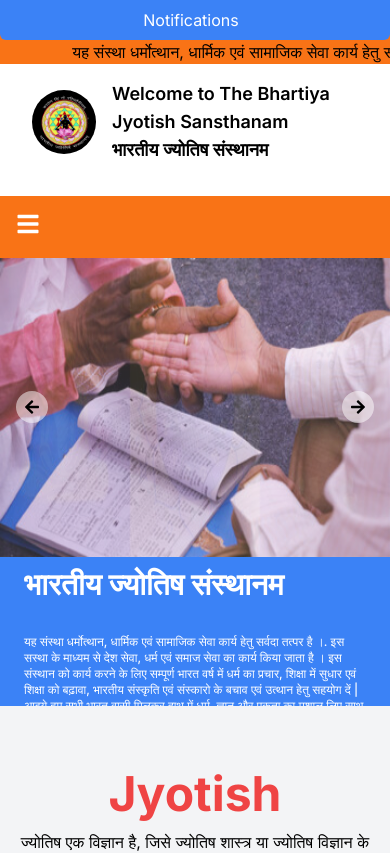
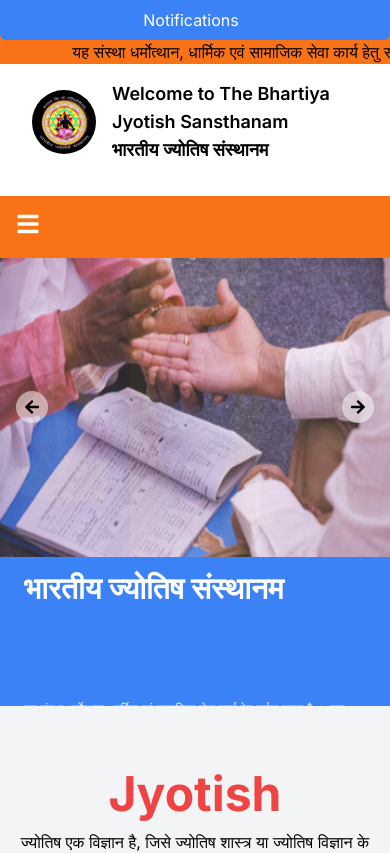
Before and after one commit to Nits-K/BharatJyotish, a Next.js app: page / in a window 390 px wide. Shown: the top 853 px of the page. Built offline with nearby package versions, Linux system fonts and the light colour scheme.

Commit message:
adjusted slider

```diff
--- a/src/app/(pages)/Slider.jsx
+++ b/src/app/(pages)/Slider.jsx
@@ -57,23 +57,35 @@
         </button>
       </div>
 
-      {/* Text Container */}
-      <div className="w-full lg:w-1/4 h-1/3 lg:h-full  bg-blue-500 px-6 py-2 pt-0 flex flex-col justify-center overflow-hidden">
-        <h2 className="text-3xl sm:text-2xl text-white font-bold mb-4">भारतीय ज्योतिष संस्थानम</h2>
+<div className="w-full lg:w-1/4 h-1/3 lg:h-full bg-blue-500 px-6 py-2 pt-0 flex flex-col justify-center overflow-hidden">
+  <h2 className="text-3xl text-nowrap sm:text-2xl pt-2 text-white font-bold mb-4">भारतीय ज्योतिष संस्थानम</h2>
   <div className="relative h-1/2 w-full">
     <div className="absolute inset-0 flex flex-col items-center justify-start">
-            <p className="mb-4 my-4 text-white text-xs sm:text-base font-medium">
-              यह संस्था धर्मोत्थान, धार्मिक एवं सामाजिक सेवा कार्य हेतु सर्वदा
-              तत्पर है ।. इस सस्था के माध्यम से देश सेवा, धर्म एवं समाज सेवा का
-              कार्य किया जाता है । इस संस्थान को कार्य करने के लिए सम्पूर्ण भारत
-              वर्ष में धर्म का प्रचार, शिक्षा में सुधार एवं शिक्षा को बढ़ावा,
-              भारतीय संस्कृति एवं संस्कारो के बचाव एवं उत्थान हेतु सहयोग दें |
-              आइये हम सभी भारत वासी मिलकर हाथ में धर्म, ज्ञान और एकता का मशाल लिए
-              साथ चले| भारत को विकसित देश बनायें | सनातन धर्म को जागृत रखें|
+      <p className="mb-4 my-4 text-white text-xs sm:text-base font-medium animate-slide-up">
+        यह संस्था धर्मोत्थान, धार्मिक एवं सामाजिक सेवा कार्य हेतु सर्वदा तत्पर है ।. इस सस्था के माध्यम से देश सेवा, धर्म एवं समाज सेवा का कार्य किया जाता है । इस संस्थान को कार्य करने के लिए सम्पूर्ण भारत वर्ष में धर्म का प्रचार, शिक्षा में सुधार एवं शिक्षा को बढ़ावा, भारतीय संस्कृति एवं संस्कारो के बचाव एवं उत्थान हेतु सहयोग दें | आइये हम सभी भारत वासी मिलकर हाथ में धर्म, ज्ञान और एकता का मशाल लिए साथ चले| भारत को विकसित देश बनायें | सनातन धर्म को जागृत रखें|
       </p>
     </div>
   </div>
+  <style jsx>{`
+    @keyframes slide-up {
+      0% {
+        transform: translateY(100%);
+      }
+      100% {
+        transform: translateY(-20%);
+      }
+    }
+    .animate-slide-up {
+      animation: slide-up 5s linear infinite;
+    }
+    @media (min-width: 480px) {
+      .animate-slide-up {
+        animation: none;
+      }
+    }
+  `}</style>
 </div>
+
     </div>
   );
 };
--- a/src/app/(pages)/globals.css
+++ b/src/app/(pages)/globals.css
@@ -30,17 +30,6 @@
   .text-balance {
     text-wrap: balance;
   }
-}@keyframes slide-up {
-  0% {
-    transform: translateY(100%);
-  }
-  120% {
-    transform: translateY(-100%);
-  }
-}
-
-.animate-slide-up {
-  animation: slide-up 5s linear infinite;
 }
 
 .marquee {
--- a/src/app/components/Header.jsx
+++ b/src/app/components/Header.jsx
@@ -6,7 +6,7 @@
         <div className="container mx-auto flex flex-col md:flex-row justify-between  items-center">
           <div className="flex items-center mb-4 md:mb-0">
             <img src="/images/logo.jpg" alt="BJS Logo" className="h-16 rounded-full mr-4" />
-            <h4 className="text-lg text-black font-semibold">
+            <h4 className="text-lg text-black font-semibold ">
               <span>Welcome to The Bhartiya Jyotish Sansthanam</span>
               <br />
               <span>भारतीय ज्योतिष संस्थानम</span>
```
Lines whose indentation alone changed are shown as unchanged.
